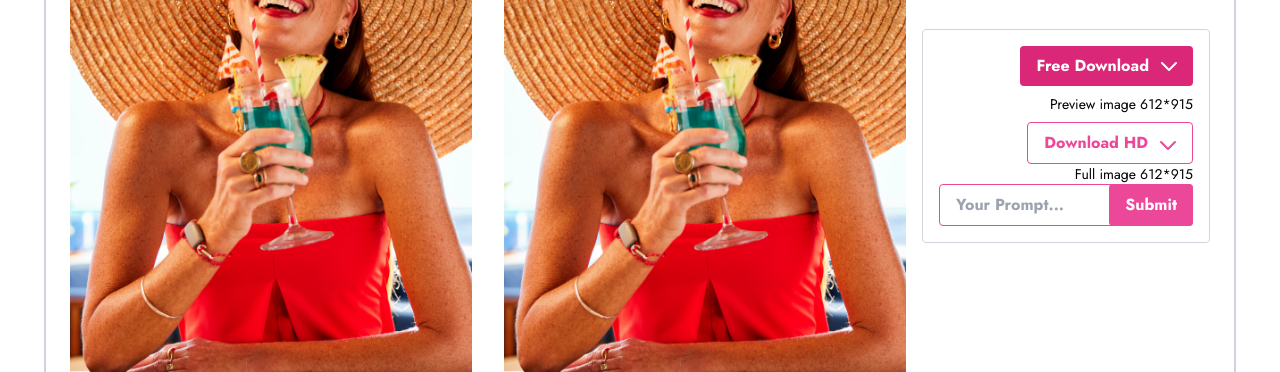
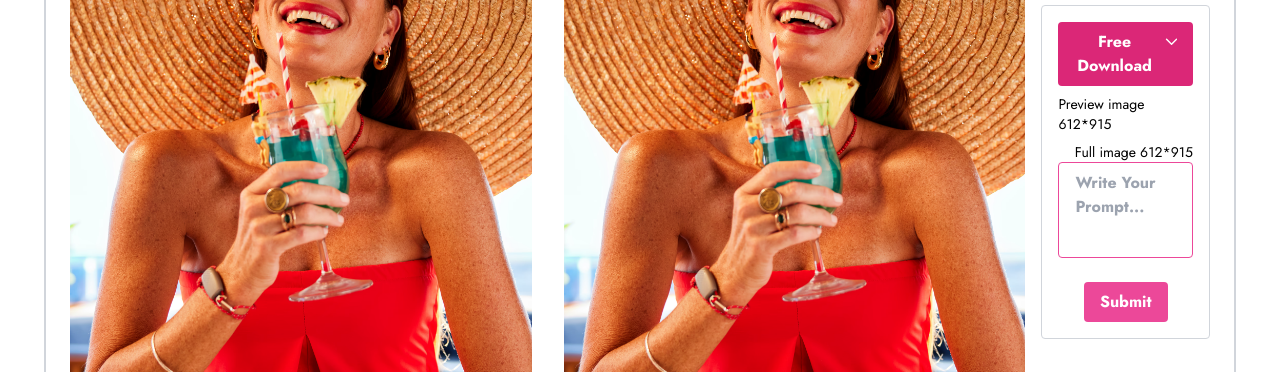
Before and after one commit to sguha-work/gooey-proj, a React (Vite) app in the folder frontend/: page / in a window 1280 px wide. Shown: the part 1140-1512 px from the top of the page. Built offline with nearby package versions, Linux system fonts and the light colour scheme.

Commit message:
text area added

```diff
--- a/frontend/src/components/utilities/ResultCard.component.jsx
+++ b/frontend/src/components/utilities/ResultCard.component.jsx
@@ -61,7 +61,7 @@ export default function ResultCard() {
               </button>
               <p className="text-sm mb-2">Preview image 612*915</p>
 
-              <button
+              {/* <button
   onClick={handleDownload}
   className="border border-pink-500 text-pink-500 hover:text-white hover:bg-pink-500 hover:border-pink-500 font-bold py-2 px-4 rounded flex items-center"
 >
@@ -78,20 +78,21 @@ export default function ResultCard() {
   >
     <path d="M19 9l-7 7-7-7" />
   </svg>
-</button>
+</button> */}
 
 
               <p className="text-sm">Full image 612*915</p>
-              <div className="relative">
-  <input
-    type="text"
-    placeholder="Your Prompt..."
-    className="border border-pink-500 text-pink-500 font-bold py-2 px-4 rounded pr-10"
-  />
-  <button className="bg-pink-500 text-white font-bold py-2 px-4 rounded absolute right-0 top-0 bottom-0 flex items-center">
+              <div className="relative flex flex-col items-center">
+  <textarea
+    placeholder="Write Your Prompt..."
+    className="border border-pink-500 text-pink-500 font-bold py-2 px-4 rounded resize-none h-24 w-full max-w-md"
+  ></textarea>
+  <br />
+  <button className="bg-pink-500 text-white font-bold py-2 px-4 rounded text-center">
     Submit
   </button>
 </div>
+
 
             </div>
           </div>
```
